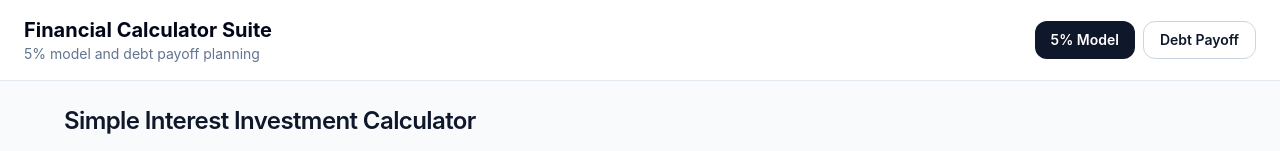
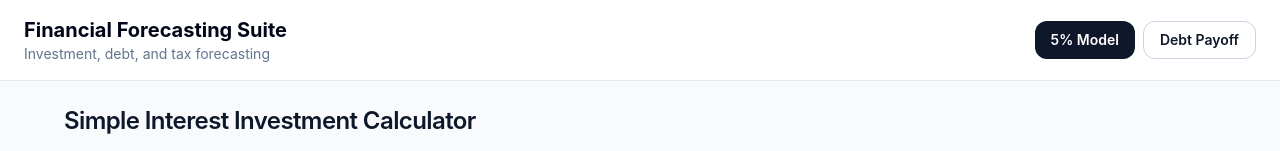
Before and after one commit to Mr2hyper9/five-percent-calculator, a React (Vite) app: page / in a window 1280 px wide. Shown: the top 151 px of the page. Built offline with nearby package versions, Linux system fonts and the light colour scheme.

Commit message:
Rename app to Financial Forecasting Suite

```diff
--- a/src/Root.jsx
+++ b/src/Root.jsx
@@ -26,8 +26,8 @@
       <header className="border-b border-slate-200 bg-white px-4 py-4 shadow-sm md:px-6">
         <div className="mx-auto flex max-w-7xl flex-wrap items-center justify-between gap-3">
           <div>
-            <div className="text-xl font-bold text-slate-950">Financial Calculator Suite</div>
-            <div className="text-sm text-slate-500">5% model and debt payoff planning</div>
+            <div className="text-xl font-bold text-slate-950">Financial Forecasting Suite</div>
+            <div className="text-sm text-slate-500">Investment, debt, and tax forecasting</div>
           </div>
           <nav className="flex flex-wrap gap-2" aria-label="Calculator sections">
             <TabButton active={section === "investment"} onClick={() => setSection("investment")}>
```
